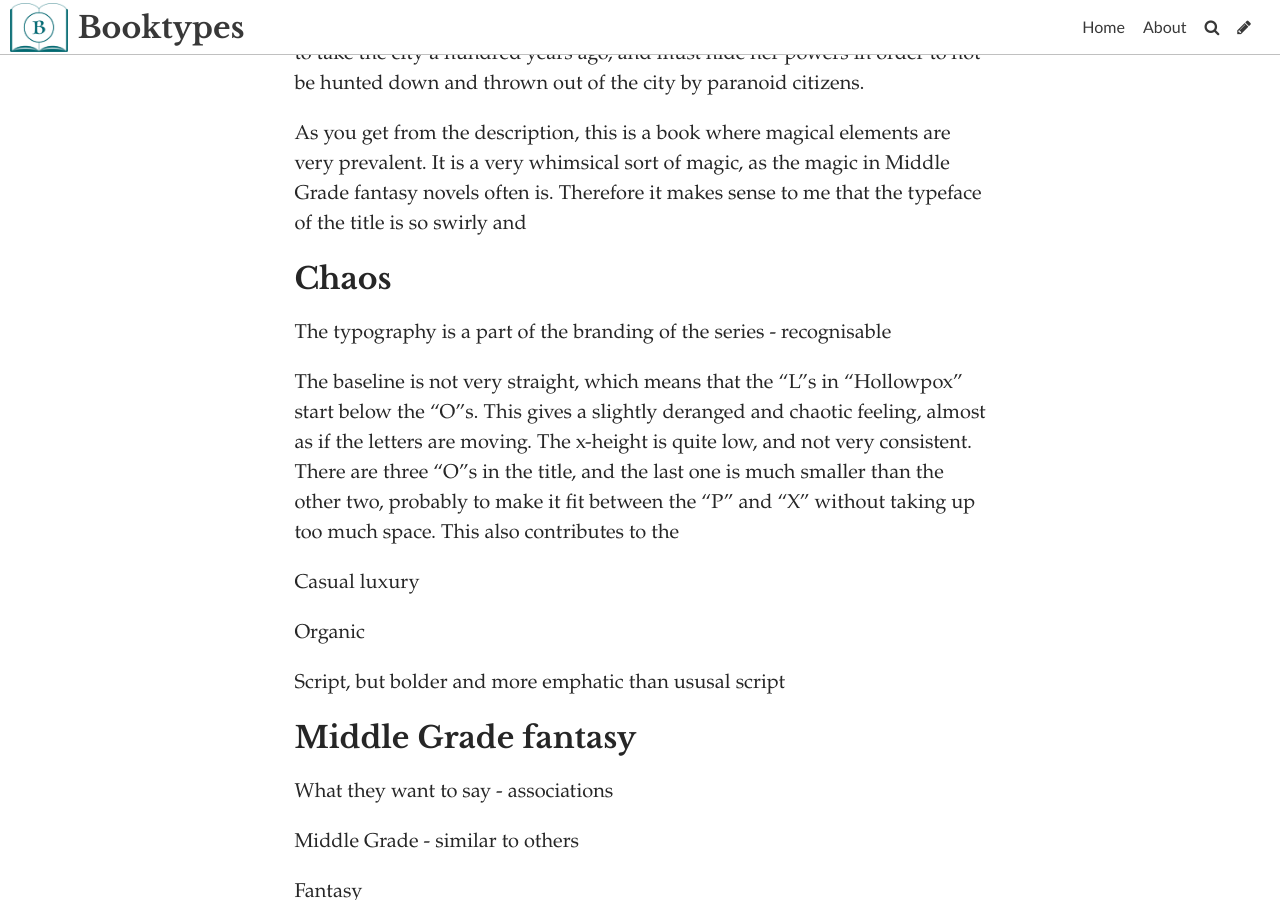
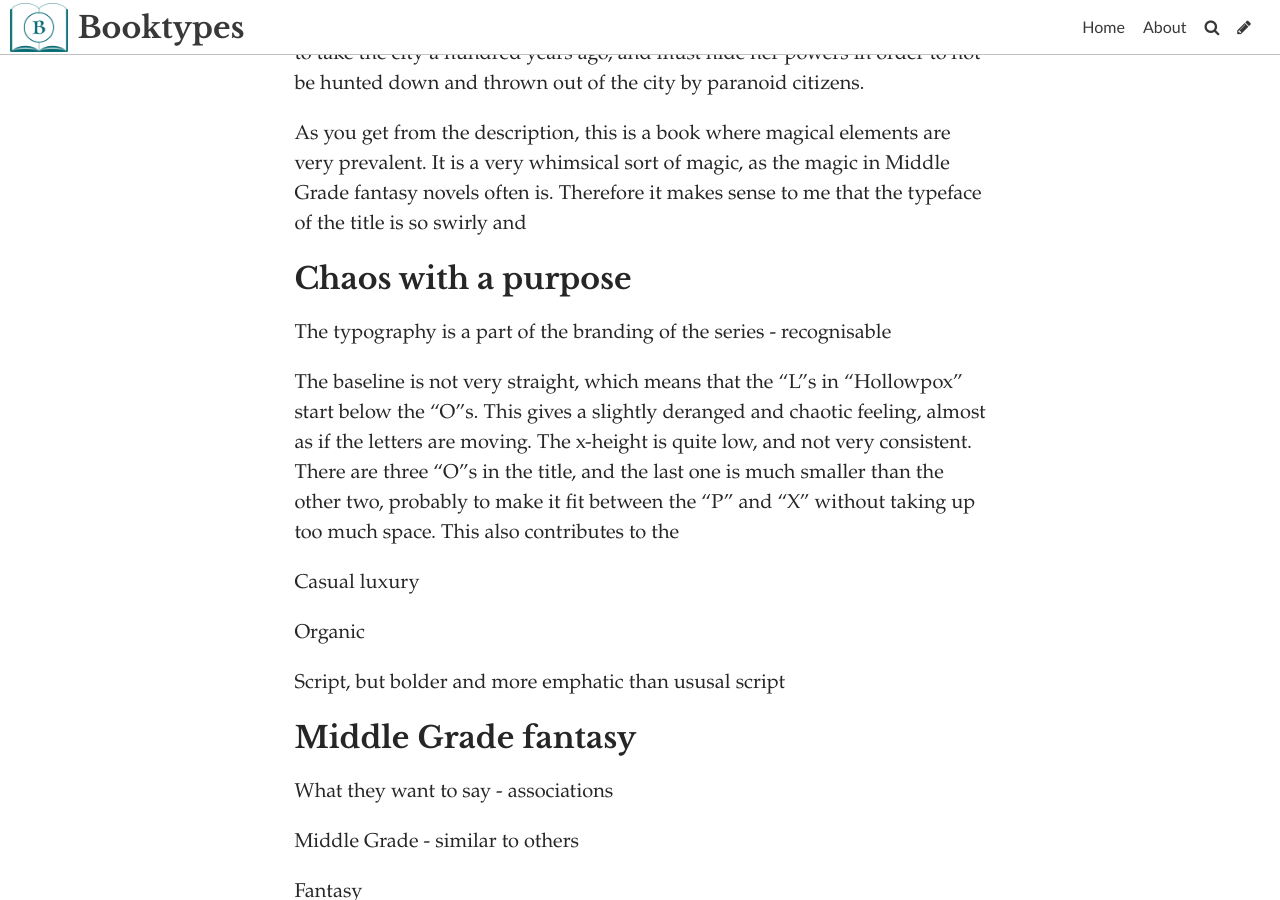
Before and after one commit to maudhaugland/booktypes, a Jekyll site: the page built from _posts/2021-10-04-the-magic-of-hollowpox.md, in a window 1280 px wide and 900 px high, scrolled down 1248 px. Built offline with Jekyll 4.4.1, drawn with Linux system fonts in a browser that asks for light colours; some web fonts are replaced.

Commit message:
Update Post “2021-10-04-the-magic-of-hollowpox”

```diff
--- a/_posts/2021-10-04-the-magic-of-hollowpox.md
+++ b/_posts/2021-10-04-the-magic-of-hollowpox.md
@@ -20,7 +20,7 @@ tags:
 
 As you get from the description, this is a book where magical elements are very prevalent. It is a very whimsical sort of magic, as the magic in Middle Grade fantasy novels often is. Therefore it makes sense to me that the typeface of the title is so swirly and
 
-### Chaos
+### Chaos with a purpose
 
 The typography is a part of the branding of the series - recognisable
 
```
